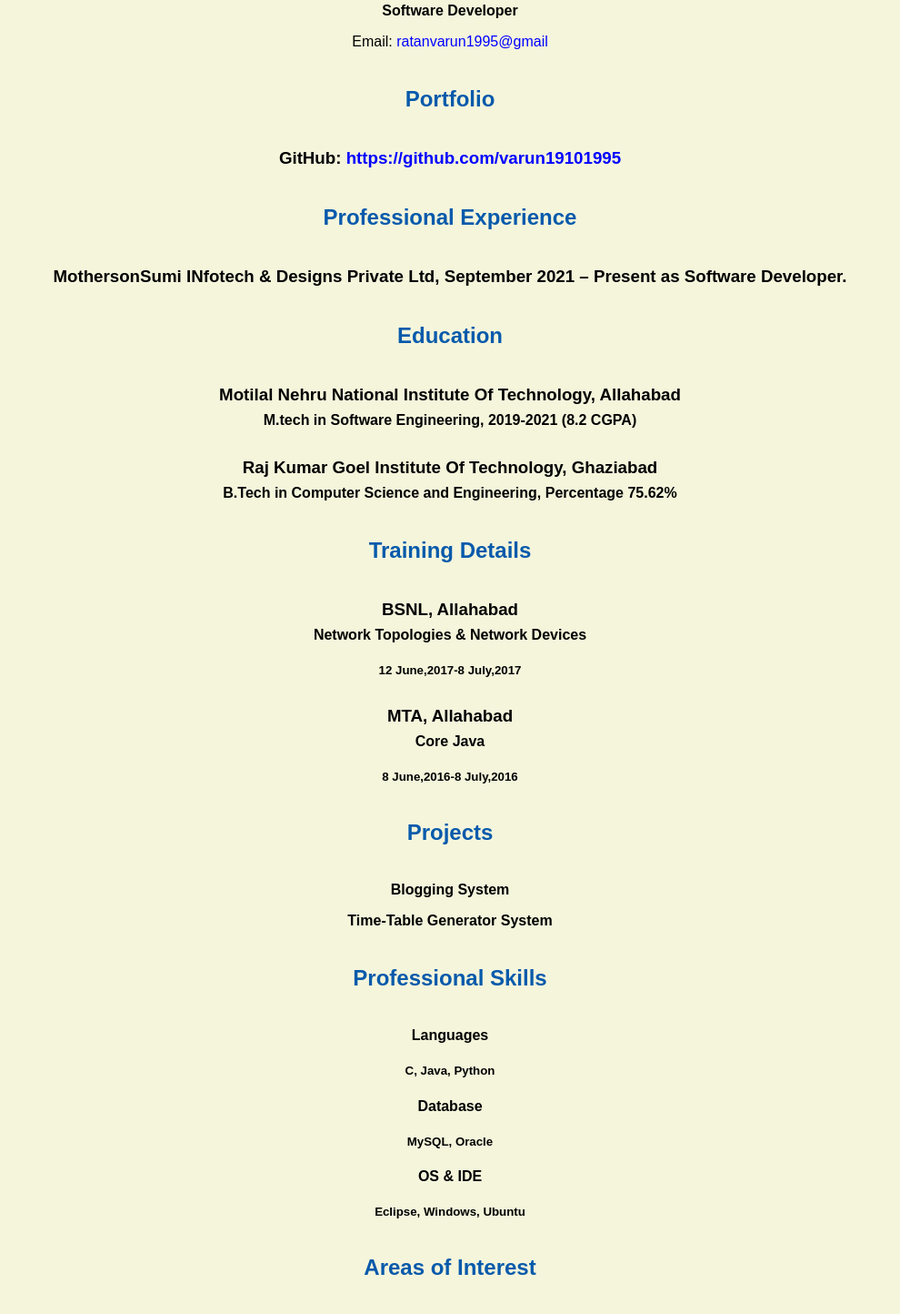
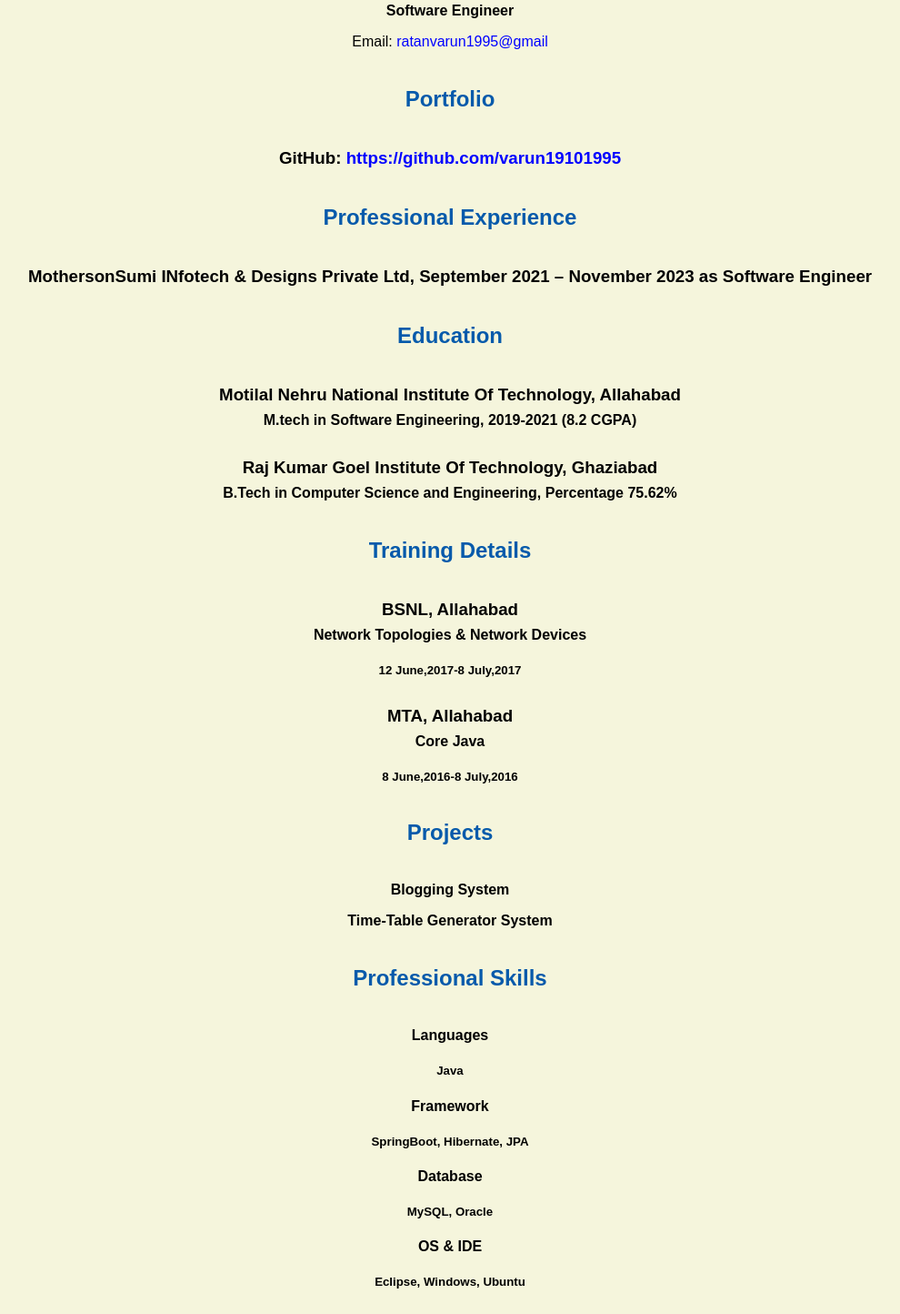
Before and after one commit to varun-ratan/varun19101995.github.io, a plain HTML site: page resume.html in a window 1280 px wide. Shown: the part 377-1821 px from the top of the page at 91% size, without its empty margins (145-1135 px from the left). Drawn offline with Linux system fonts and the light colour scheme.

Commit message:
Update resume.html

```diff
--- a/resume.html
+++ b/resume.html
@@ -13,12 +13,12 @@
 <hr>
 <img src="images/varun.jpg" alt="Varun Ratan's headshot" width="20%">
 <h1> Varun Ratan</h1>
-<h4>Software Developer</h4>
+<h4>Software Engineer</h4>
 <p>Email: <a href="mailto:ratanvarun1995@gmail.com" target="_blank">ratanvarun1995@gmail</a></p>
 <h2>Portfolio</h2>
 <h3>GitHub: <a href="https://github.com/varun19101995" target="_blank">https://github.com/varun19101995</a></h3>
 <h2>Professional Experience<h2>
-<h3> MothersonSumi INfotech & Designs Private Ltd, September 2021 – Present as Software Developer.<h3>
+<h3> MothersonSumi INfotech & Designs Private Ltd, September 2021 – November 2023 as Software Engineer<h3>
 <h2>Education</h2>
 <h3>Motilal Nehru National Institute Of Technology, Allahabad</h3>
 <h4>M.tech in Software Engineering, 2019-2021 (8.2 CGPA)</h4>
@@ -36,7 +36,9 @@
 <h4>Time-Table Generator System</h4>
 <h2>Professional Skills</h2>
 <h4>Languages</h4>
-<h5>C, Java, Python</h5>
+<h5>Java</h5>
+ <h4>Framework</h4>
+<h5>SpringBoot, Hibernate, JPA</h5>
 <h4>Database</h4>
 <h5>MySQL, Oracle</h5>
 <h4>OS & IDE</h4>
```
